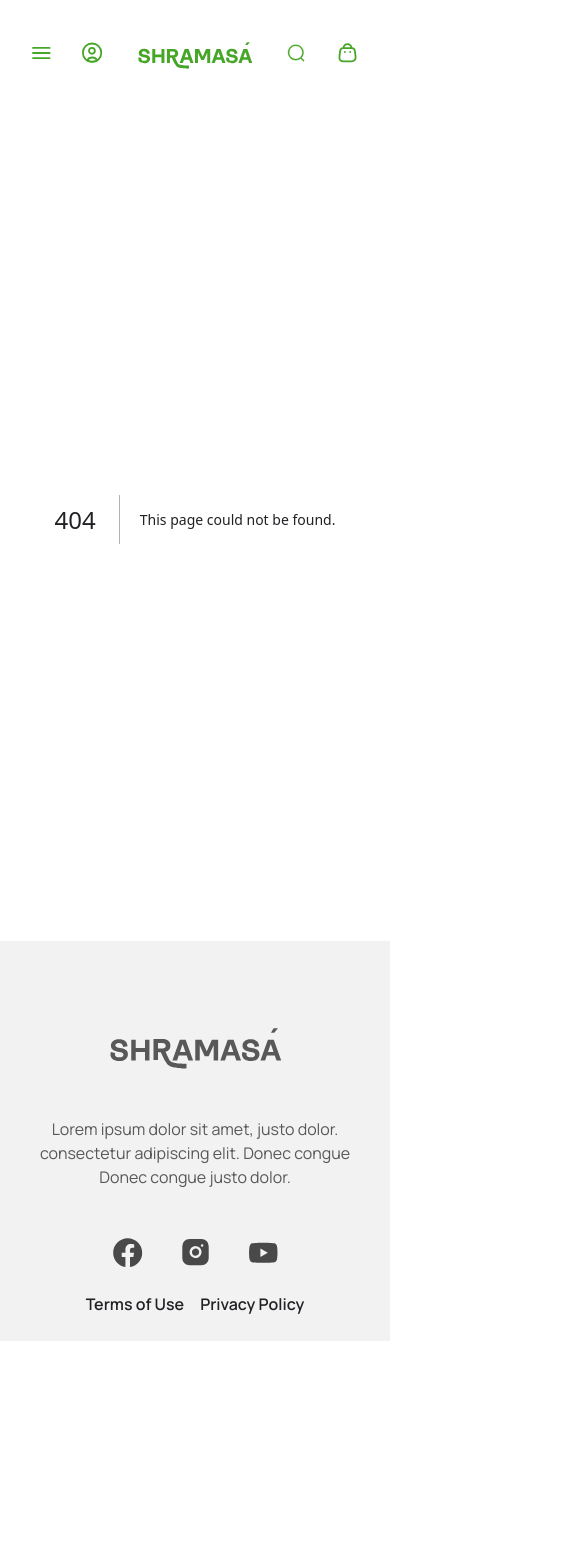
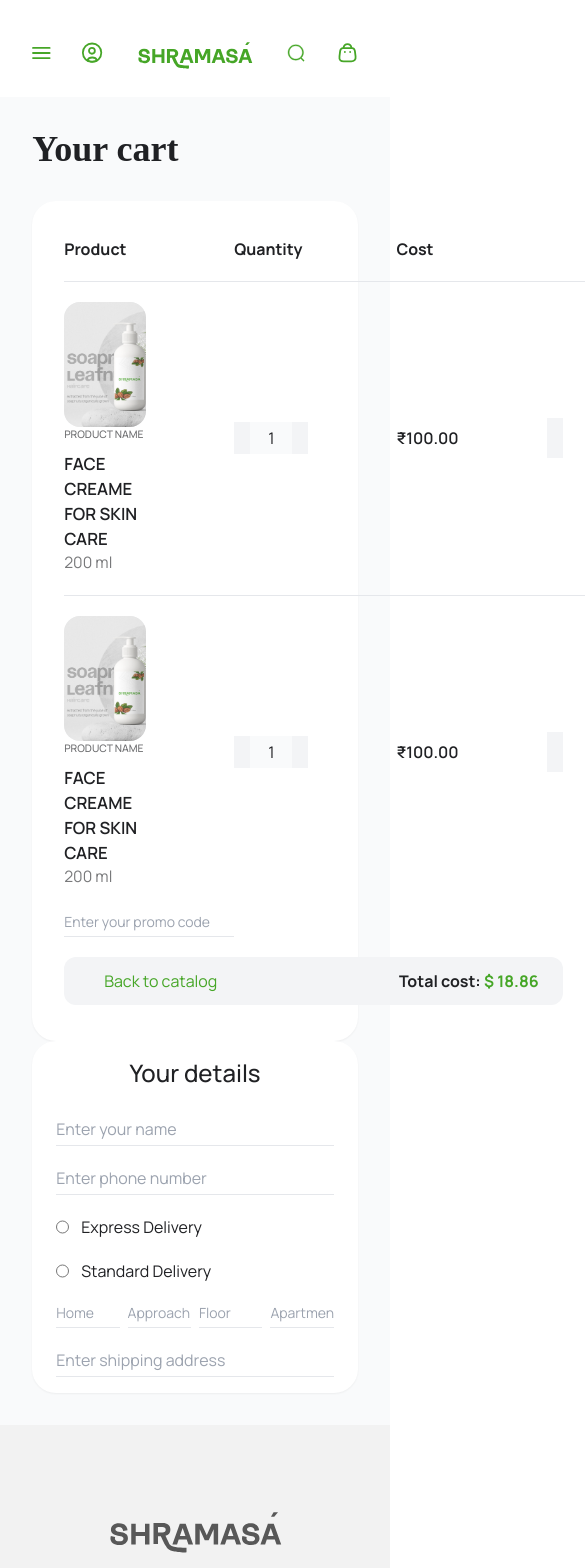
Before and after one commit to TheAnanta/shramasa, a Next.js app: page /cart in a window 390 px wide. Before the commit this address had no page. Shown: the top 1568 px of the page, 585 px wide, since content can reach past the window. Before the commit the page ends 1341 px from the top, so only its background shows below. Built offline with nearby package versions, Linux system fonts and the light colour scheme; grey boxes are pictures that could not be loaded.

Commit message:
added the cart page
Signed-off-by: Manas Malla <manasmalla.dev@gmail.com>

needs the responsivity to the design

```diff
--- /dev/null
+++ b/src/app/cart/components/CartItem.tsx
@@ -0,0 +1,40 @@
+export function CartItem() {
+  return (
+    <tr className="border-t">
+      <td>
+        <div className="flex flex-col md:flex-row gap-x-5">
+          <img
+            src="/images/products/hair-shampoo-banner.png"
+            className="w-[125px] h-[125px] rounded-2xl bg-gray-100 object-cover"
+          />
+          <div className="flex flex-col">
+            <p className="text-[0.65rem] font-medium uppercase opacity-65">
+              Product name
+            </p>
+            <p className="text-[1.05rem] mt-2 font-semibold uppercase max-w-[14ch]">
+              face creame for skin care
+            </p>
+            <p className="text-[0.98rem] opacity-60 mt-auto">200 ml</p>
+          </div>
+        </div>
+      </td>
+      <td>
+        <div className="flex gap-x-[18px] items-center rounded-2xl bg-gray-50">
+          <div className="p-2 bg-gray-100">
+            <img src="/icons/minus.svg" className="size-4" />
+          </div>
+          <p>1</p>
+          <div className="p-2 bg-gray-100">
+            <img src="/icons/plus.svg" className="size-4" />
+          </div>
+        </div>
+      </td>
+      <td className="font-semibold">₹100.00 </td>
+      <td className="!mr-0">
+        <div className="p-2 bg-gray-100">
+          <img src="/icons/delete.svg" className="size-6" />
+        </div>
+      </td>
+    </tr>
+  );
+}
--- /dev/null
+++ b/src/app/cart/page.tsx
@@ -0,0 +1,72 @@
+import { CartItem } from "./components/CartItem";
+
+export default function CartPage() {
+  return (
+    <div className="flex flex-col lg:flex-row py-8 px-[8.25%] bg-gray-50 gap-x-4">
+      <div className="grow">
+        <h2 className="text-4xl font-semibold mb-8 soyuz-grotesk">Your cart</h2>
+        <div className="px-8 py-4 rounded-3xl shadow-sm bg-white">
+          <table>
+            <thead className="font-bold">
+              <td>Product</td>
+              <td>Quantity</td>
+              <td>Cost</td>
+              <td></td>
+            </thead>
+            <tbody>
+              <CartItem />
+              <CartItem />
+              <tr>
+                <input
+                  placeholder="Enter your promo code"
+                  className="border-b pb-1 text-sm"
+                />
+              </tr>
+              <tr>
+                <td colSpan={4}>
+                  <div className="w-full px-6 py-3 rounded-xl bg-gray-100 flex">
+                    <div className="size-4"></div>
+                    <p className="text-[#46A627]">Back to catalog</p>
+                    <p className="font-bold ml-auto">
+                      Total cost:
+                      <span className="text-[#46A627]"> $ 18.86</span>
+                    </p>
+                  </div>
+                </td>
+              </tr>
+            </tbody>
+          </table>
+        </div>
+      </div>
+      <div className="lg:w-1/4 flex flex-col items-center gap-5 px-6 py-4 rounded-3xl shadow-sm bg-white">
+        <h3 className="text-2xl font-medium mb-2">Your details</h3>
+        <input
+          placeholder="Enter your name"
+          className="border-b pb-1 w-full  text-base"
+        />
+        <input
+          placeholder="Enter phone number"
+          className="border-b pb-1 w-full text-base"
+        />
+        <div className="w-full flex gap-x-3">
+          <input type="radio" />
+          <p>Express Delivery</p>
+        </div>
+        <div className="w-full flex gap-x-3">
+          <input type="radio" />
+          <p>Standard Delivery</p>
+        </div>
+        <div className="flex gap-x-2 text-sm">
+          <input placeholder="Home" className="border-b pb-1 w-full" />
+          <input placeholder="Approach" className="border-b pb-1 w-full" />
+          <input placeholder="Floor" className="border-b pb-1 w-full" />
+          <input placeholder="Apartment" className="border-b pb-1 w-full" />
+        </div>
+        <input
+          placeholder="Enter shipping address"
+          className="border-b pb-1 w-full"
+        />
+      </div>
+    </div>
+  );
+}
--- a/src/app/globals.css
+++ b/src/app/globals.css
@@ -26,3 +26,7 @@
 .soyuz-grotesk{
   font-family: 'Soyuz Grotesk';
 }
+
+table td {
+  padding: 20px 88px 20px 0px;
+}
--- a/src/components/Navbar/Topbar.tsx
+++ b/src/components/Navbar/Topbar.tsx
@@ -19,7 +19,10 @@ export default function Topbar({ toggle }: NavbarProps) {
       </Link>
       <div className="flex">
         <img src="/navbar/search.svg" alt="search" />
-        <img src="/navbar/cart.svg" alt="cart" className="pl-[30px]" />
+
+        <Link href={"/cart"}>
+          <img src="/navbar/cart.svg" alt="cart" className="pl-[30px]" />
+        </Link>
       </div>
     </div>
   );
```
Also changed, not shown: src/app/cart/styles.module.css (added).
